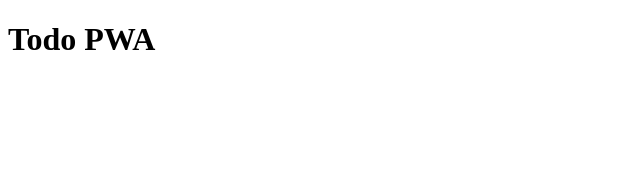
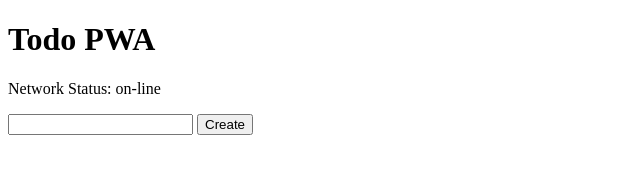
Before and after one commit to 985563349/todo-pwa, a website: page public/index.html in a window 1280 px wide. Shown: the whole page, without its empty margins (0-640 px from the left). Drawn offline with Linux system fonts and the light colour scheme.

Commit message:
listen for network status

```diff
--- a/public/index.html
+++ b/public/index.html
@@ -11,6 +11,13 @@
   </head>
   <body>
     <h1>Todo PWA</h1>
+    <p>Network Status: <span id="network-status"></span></p>
+    <form id="form">
+      <div>
+        <input name="text" type="text" />
+        <button>Create</button>
+      </div>
+    </form>
     <script>
       if ('serviceWorker' in navigator) {
         window.addEventListener('load', () => {
@@ -18,5 +25,16 @@
         });
       }
     </script>
+    <script>
+      function setNetworkStatus() {
+        const el = document.getElementById('network-status');
+        el.innerHTML = navigator.onLine ? 'on-line' : 'off-line';
+      }
+
+      setNetworkStatus();
+
+      window.addEventListener('offline', setNetworkStatus);
+      window.addEventListener('online', setNetworkStatus);
+    </script>
   </body>
 </html>
```
